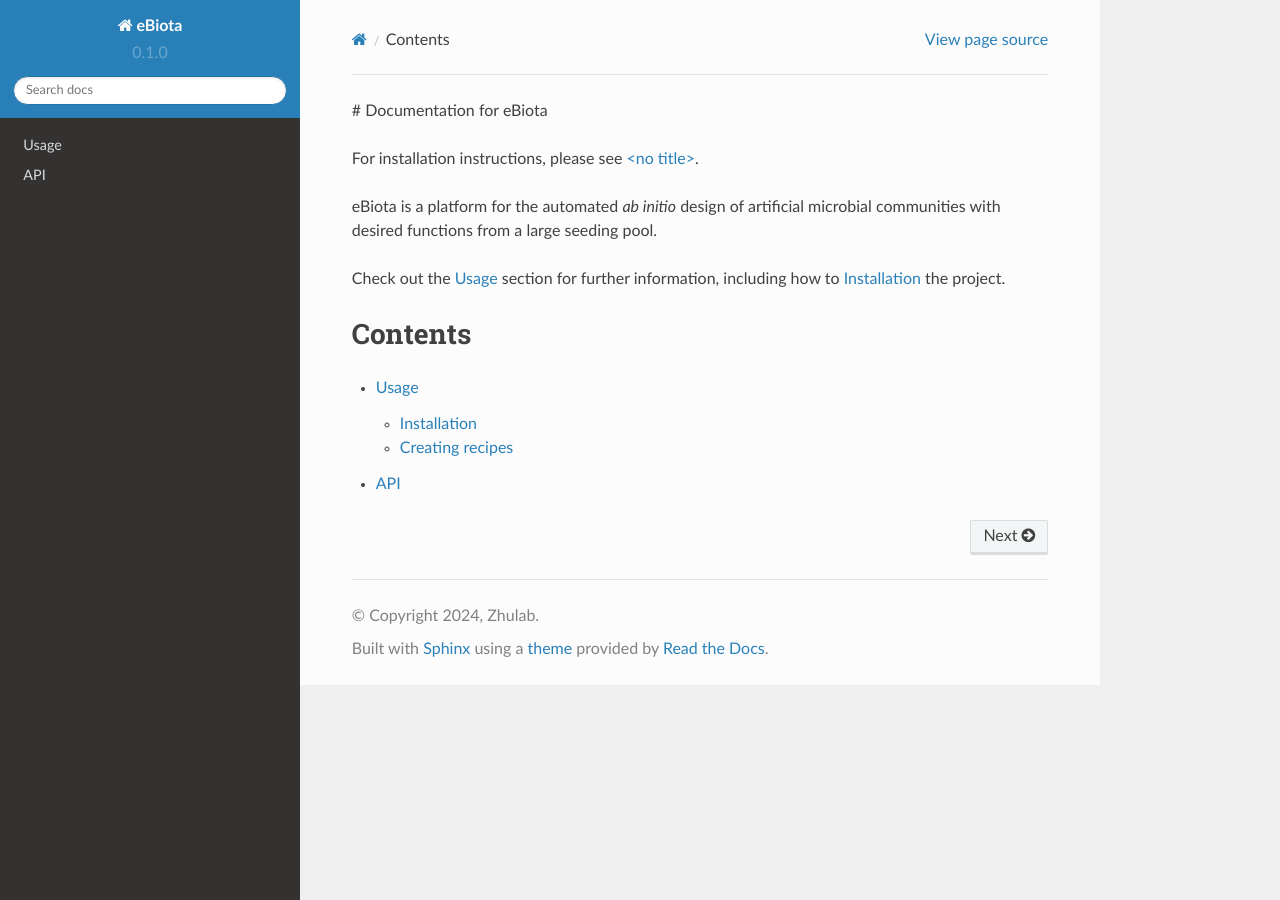
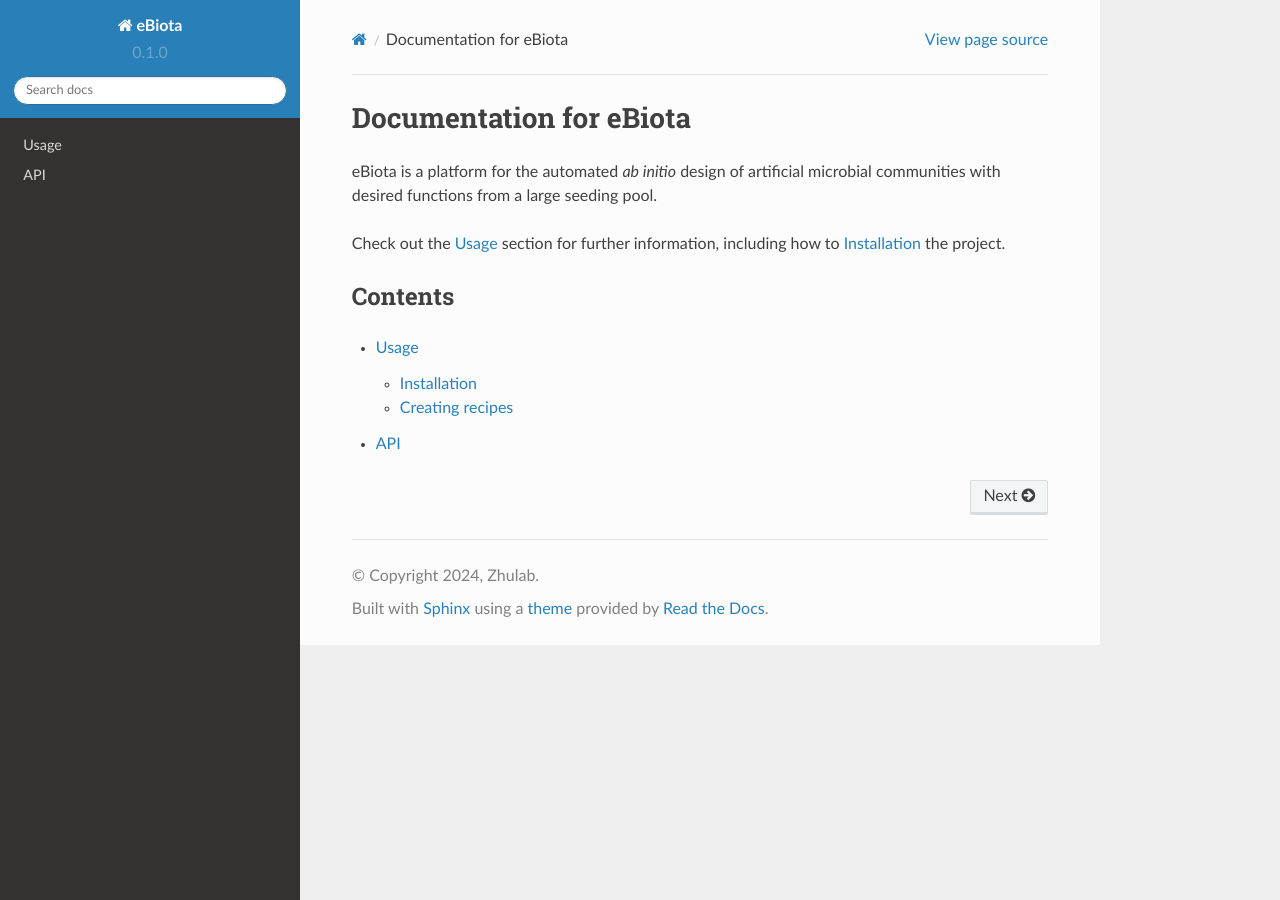
Before and after one commit to allons42/e-Biota, a Sphinx documentation site: the page built from docs/source/index.rst, in a window 1280 px wide. Built offline with Sphinx 7.4.7 and the Read the Docs theme 2.0.0, drawn with Linux system fonts in a browser that asks for light colours.

Commit message:
Update index.rst

```diff
--- a/docs/source/index.rst
+++ b/docs/source/index.rst
@@ -1,6 +1,6 @@
-# Documentation for eBiota
+Documentation for eBiota
+======================
 
-For installation instructions, please see :doc:`install`.
 
 eBiota is a platform for the automated *ab initio* design of artificial microbial communities with desired functions from a large seeding pool.
 
```
Also changed, not shown: other parts of docs/source/index.rst (+0 -1 lines).
